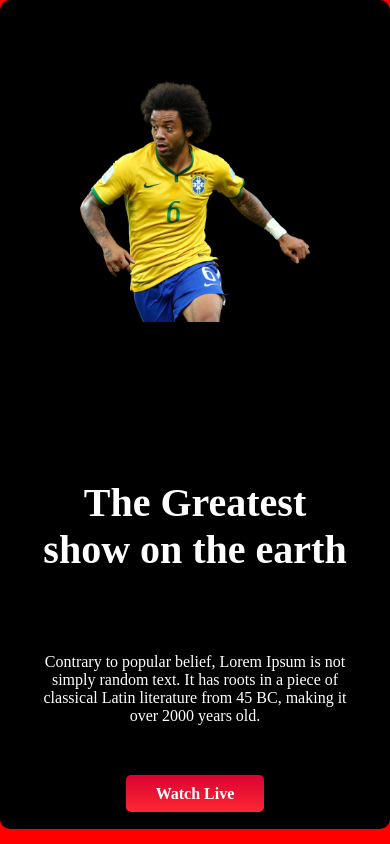
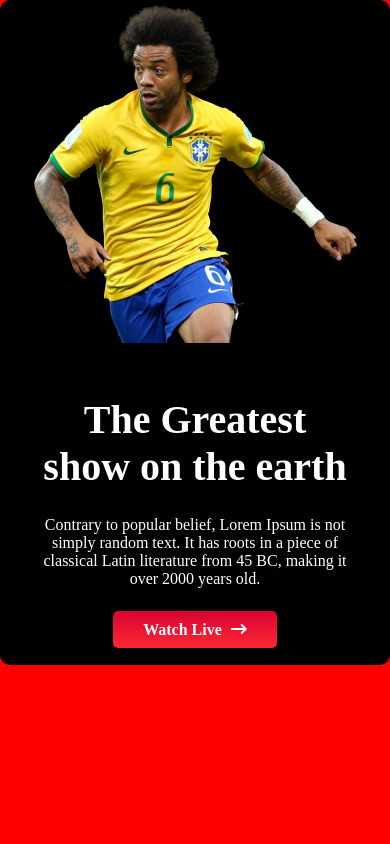
Before and after one commit to web-dev-mohsin/2-assignment-world-cup-landing-page, a plain HTML site: page index.html in a window 390 px wide. Drawn offline with Linux system fonts and the light colour scheme.

Commit message:
first section sliding section 100% done

```diff
--- a/css/responsive.css
+++ b/css/responsive.css
@@ -13,9 +13,11 @@
         display: flex;
         align-items: center;
         flex-direction: column-reverse;
+
     }
     .flex-box{
          width: auto;
+         padding: 3px 30px;
 
     }
     .sliding-image img{
@@ -23,16 +25,17 @@
     }
     .details{
         padding: 10px;
+
     }
     .details .tittle h1{
         font-size: 40px;
         text-align: center;
-        padding: 30px;
+        padding: 3px 30px;
    }
    .details-info p{
        font-size: 16px;
        text-align: center;
-       padding: 30px;
+       padding: 3px 30px;
    }
    .watch-live-link a{
 
--- a/css/style.css
+++ b/css/style.css
@@ -45,3 +45,8 @@ body{
 .watch-live-link p{
     margin-top: 30px;
 }
+
+.watch-live-link .fa-arrow-right-long{
+    margin-left: 5px;
+
+}
--- a/index.html
+++ b/index.html
@@ -4,6 +4,8 @@
     <meta charset="UTF-8">
     <meta http-equiv="X-UA-Compatible" content="IE=edge">
     <meta name="viewport" content="width=device-width, initial-scale=1.0">
+    <!-- font awsome icon -->
+    <script src="https://kit.fontawesome.com/d4dc11ac52.js" crossorigin="anonymous"></script>
     <!-- style sheet connection -->
     <link rel="stylesheet" href="css/style.css">
     <link rel="stylesheet" href="css/responsive.css">
@@ -22,7 +24,7 @@
                             from 45 BC, making it over 2000 years old. </p>
                     </div>
                     <div class="watch-live-link">
-                        <p><a href="www.google.com">Watch Live</a></p>
+                        <p><a href="www.google.com">Watch Live <span> <i class="fa-solid fa-arrow-right-long"></i></span></a></p>
                     </div>
 
                 </div>
```
